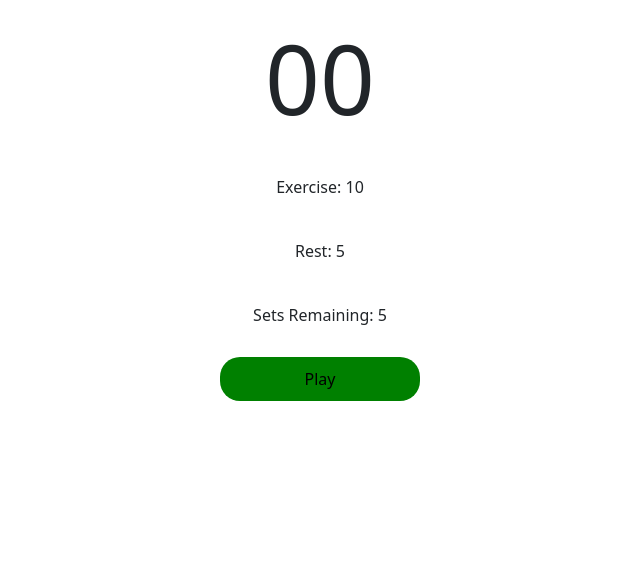
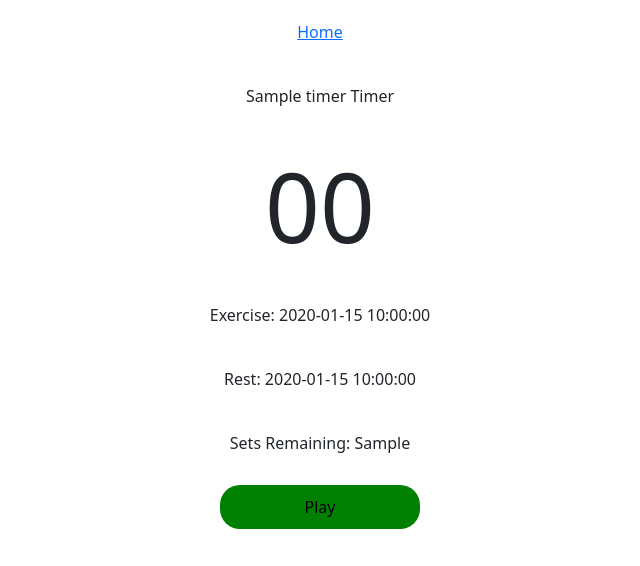
Before and after one commit to joshthecomposer/Exercise_Timers_CRUD, a Flask app: page /view/timer/1 in a window 1280 px wide. Shown: the top 566 px of the page, without its empty margins (320-960 px from the left). Run offline with Flask 2, Linux system fonts and the light colour scheme; tables that the repository leaves empty or names only in its code hold one stand-in row (values such as "Sample post").

Commit message:
Timer creation now possible. Delete and Update not ready yet.

```diff
--- a/flask_app/controllers/timers.py
+++ b/flask_app/controllers/timers.py
@@ -4,21 +4,20 @@ from flask_app.models import timer
 
 @app.route('/view/timer/<int:id>')
 def view_timer(id):
-    #TODO: Add /<timerid> to /view/timer above.
-    return render_template('view_timer.html',timers=timer.Timer.by_id(id))
-@app.route('/delete/<int:id>')
+    return render_template('view_timer.html',timer=timer.Timer.by_id(id))
+
+@app.route('/delete/<int:id>', methods=['POST'])
 def delete_timer(id):
-    #session user validation is done in models
     timer.Timer.destroy(id)
     return redirect('/dashboard')
 
-
-@app.route('/create_timer',methods=['POST'])
+@app.route('/create_timer', methods=['POST'])
 def save_timer():
-    valid=timer.Timer.save_timers(request.form)
+    valid=timer.Timer.save_timer(request.form)
     if not valid:
         return redirect('/dashboard')
     return redirect('/dashboard')
+
 @app.route('/edit_timer',methods=['POST'])
 def edit_timer():
     valid=timer.Timer.update_timer(request.form)
--- a/flask_app/controllers/users.py
+++ b/flask_app/controllers/users.py
@@ -1,6 +1,6 @@
 from flask import render_template, redirect, session, request, flash
 from flask_app import app
-from flask_app.models import user
+from flask_app.models import user, timer
 from flask_bcrypt import Bcrypt
 bcrypt = Bcrypt(app)
 
@@ -35,4 +35,5 @@ def register():
 def dashboard():
     if 'username' not in session:
         return redirect('/')
-    return render_template('dashboard.html')
+    all_timers = timer.Timer.show_all()
+    return render_template('dashboard.html', all_timers=all_timers)
--- a/flask_app/models/timer.py
+++ b/flask_app/models/timer.py
@@ -15,6 +15,7 @@ class Timer:
         self.updated_at=data['updated_at']
         self.user_id=data['user_id']
         self.user=None
+
     @staticmethod
     def is_valid(data):
         valid=True
@@ -33,13 +34,15 @@ class Timer:
             valid=False
 
         return valid
+
     @classmethod
-    def save_timers(cls, data):
+    def save_timer(cls, data):
         if not Timer.is_valid(data):
             return False
         query='''INSERT INTO timers(name,exercise_time,rest_time,sets,user_id,updated_at,created_at)
         VALUES(%(name)s,%(exercise_time)s,%(rest_time)s,%(sets)s,%(user_id)s,NOW(),NOW())'''
         return connectToMySQL(DB).query_db(query,data)
+
     @classmethod
     def update_timer(cls,data):
         this_timer=cls.by_id(data['id'])
@@ -48,12 +51,13 @@ class Timer:
         if not Timer.is_valid(data):
             return False
         query='''UPDATE timers SET name=%(name)s,exercise_time=%(exercise_time)s,rest_time=%(rest_time)s,sets=%(sets)s
-        where id=%(id)s'''
+        WHERE id=%(id)s'''
         return connectToMySQL(DB).query_db(query,data)
+
     @classmethod
     def by_id(cls, id):
         data={'id':id}
-        query='SELECT * FROM timers JOIN users ON users.id=timers.user_id where timers.id=%(id)s'
+        query='SELECT * FROM timers JOIN users ON users.id=timers.user_id WHERE timers.id=%(id)s'
         result=connectToMySQL(DB).query_db(query,data)
         timer=result[0]
         timer_obj=cls(timer)
@@ -64,22 +68,25 @@ class Timer:
                 'password':timer['password'],
                 'updated_at':timer['users.updated_at'],
                 'created_at':timer['users.created_at']
-
         })
         return timer_obj
+
     @classmethod
-    def destroy(cls,id):
-        this_timer=cls.by_id(id)
-        if this_timer.user.id!=session['user_id']:
+    def destroy(cls, id):
+        this_timer = cls.by_id(id)
+        if this_timer[0]['user_id'] != session['user_id']:
             return False
         data={'id':id}
-        query='DELETE FROM timers where id=%(id)s'
+        query='DELETE FROM timers WHERE id=%(id)s'
         return connectToMySQL(DB).query_db(query,data)
+
     @classmethod
     def show_all(cls):
-        query='SELECT * from timers join users on users.id=timers.user_id'
+        data = {'id': session['user_id']}
+        query='SELECT * FROM timers JOIN users on users.id=timers.user_id WHERE users.id = %(id)s'
         all_timers=[]
-        result= connectToMySQL(DB).query_db(query)
+        result= connectToMySQL(DB).query_db(query, data)
+        print(result)
         for i in result:
             a=cls(i)
             a.user=user.User({
--- a/flask_app/models/user.py
+++ b/flask_app/models/user.py
@@ -24,6 +24,7 @@ class User:
         data = {"id": user_id}
         query = "SELECT * FROM users WHERE id = %(id)s;"
         result = connectToMySQL(DB).query_db(query,data)
+        return result
     @classmethod
     def username_lookup(cls, username):
         data = {"username": username}
--- a/flask_app/templates/view_timer.html
+++ b/flask_app/templates/view_timer.html
@@ -13,10 +13,12 @@
 </head>
 <body>
     <div class="timer-ctr d-flex flex-column justify-content-center align-items-center">
+        <a href="/dashboard">Home</a>
+        <p>{{timer.name}} Timer</p>
         <h1 id="countdown">00</h1>
-        <p>Exercise: <span id="exerciseTime">10</span></p> <!--these spans will have jinja variables passed in for their values-->
-        <p>Rest: <span id="restTime">5</span></p>
-        <p>Sets Remaining: <span id="sets">5</span></p>
+        <p>Exercise: <span id="exerciseTime">{{timer.exercise_time}}</span></p>
+        <p>Rest: <span id="restTime">{{timer.rest_time}}</span></p>
+        <p>Sets Remaining: <span id="sets">{{timer.sets}}</span></p>
         <button class="play-btn" id="play">Play</button>
     </div>
 </body>
```
Also changed, not shown: flask_app/templates/dashboard.html (+25 -1 lines).
